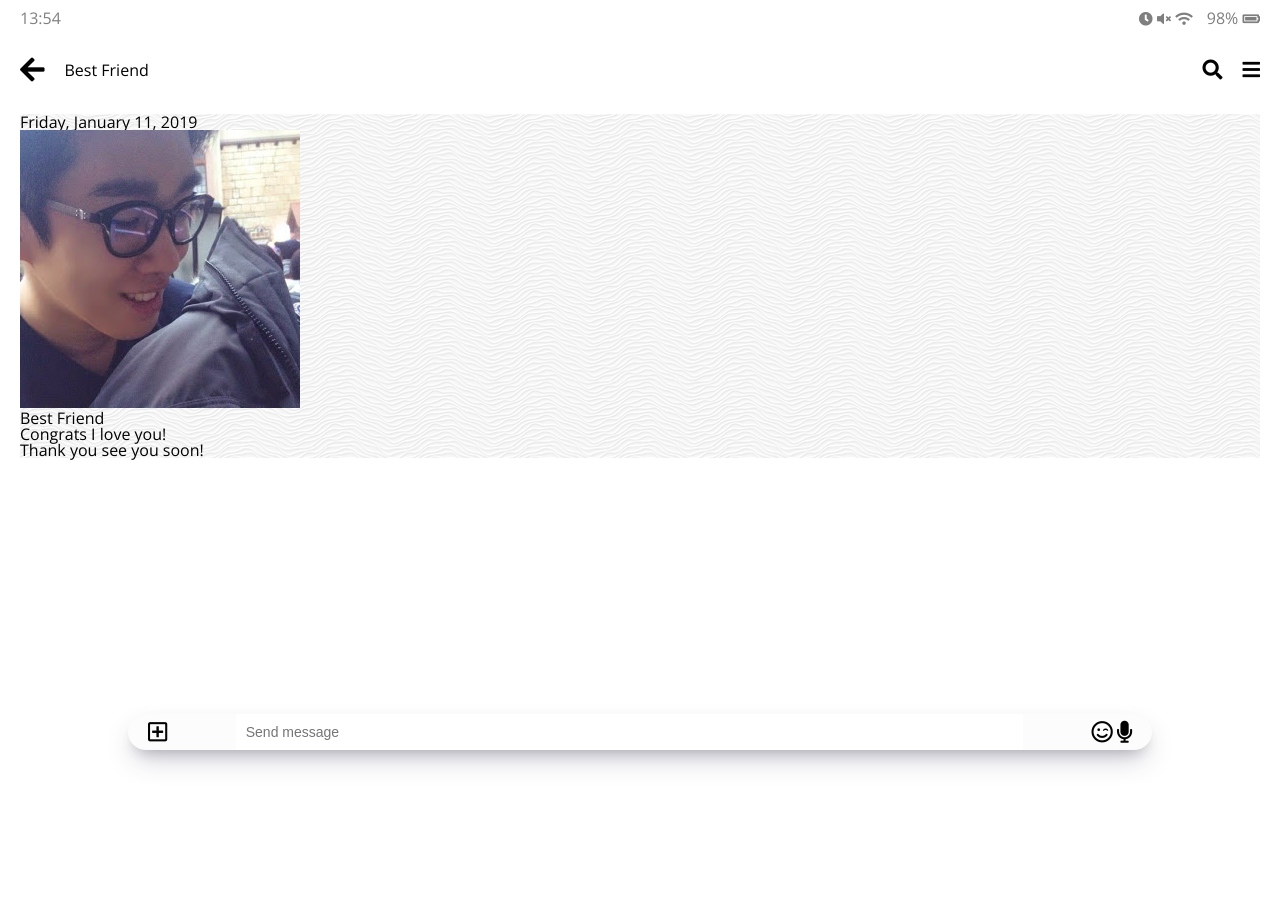
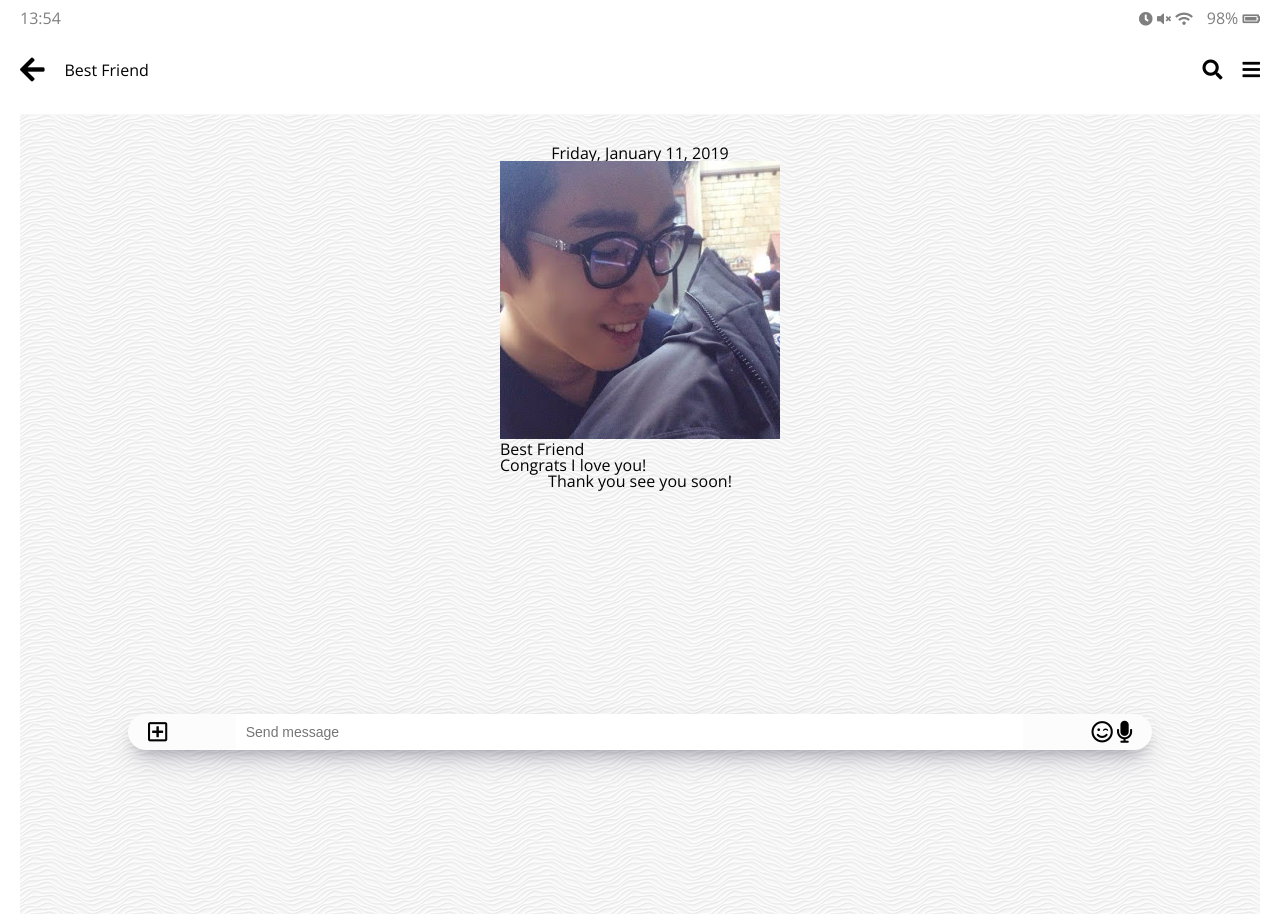
Before and after one commit to optimalMachine/kakao-clone-2.0, a plain HTML site: page chat.html in a window 1280 px wide. Before the commit the page ends 800 px from the top, so only its background shows below. Drawn offline with nearby package versions, Linux system fonts and the light colour scheme.

Commit message:
few chat updates commit
a few changes

```diff
--- a/chat.html
+++ b/chat.html
@@ -42,7 +42,7 @@
         </span>
       </span>
     </header>
-    <main class="chat">
+    <main class="chat-screen">
       <ul class="chat__messages">
         <span class="chat__timestamp">Friday, January 11, 2019</span>
         <li class="incoming-message message">
--- a/css/chat.css
+++ b/css/chat.css
@@ -2,8 +2,22 @@
     padding: 0;
 }
 
-.chat {
+.chats-body .header,
+.chats-body .status-bar {
+  padding: 0px 20px;
+}
+
+.chat-screen {
     background-image: url('../images/white-waves.png');
+    min-height: 100vh;
+}
+
+.chat-screen .chat__messages{
+    border-top:1px solid #f7f7f7;
+    padding-top: 30px;
+    display: flex;
+    flex-direction: column;
+    align-items: center;
 }
 
 
```
